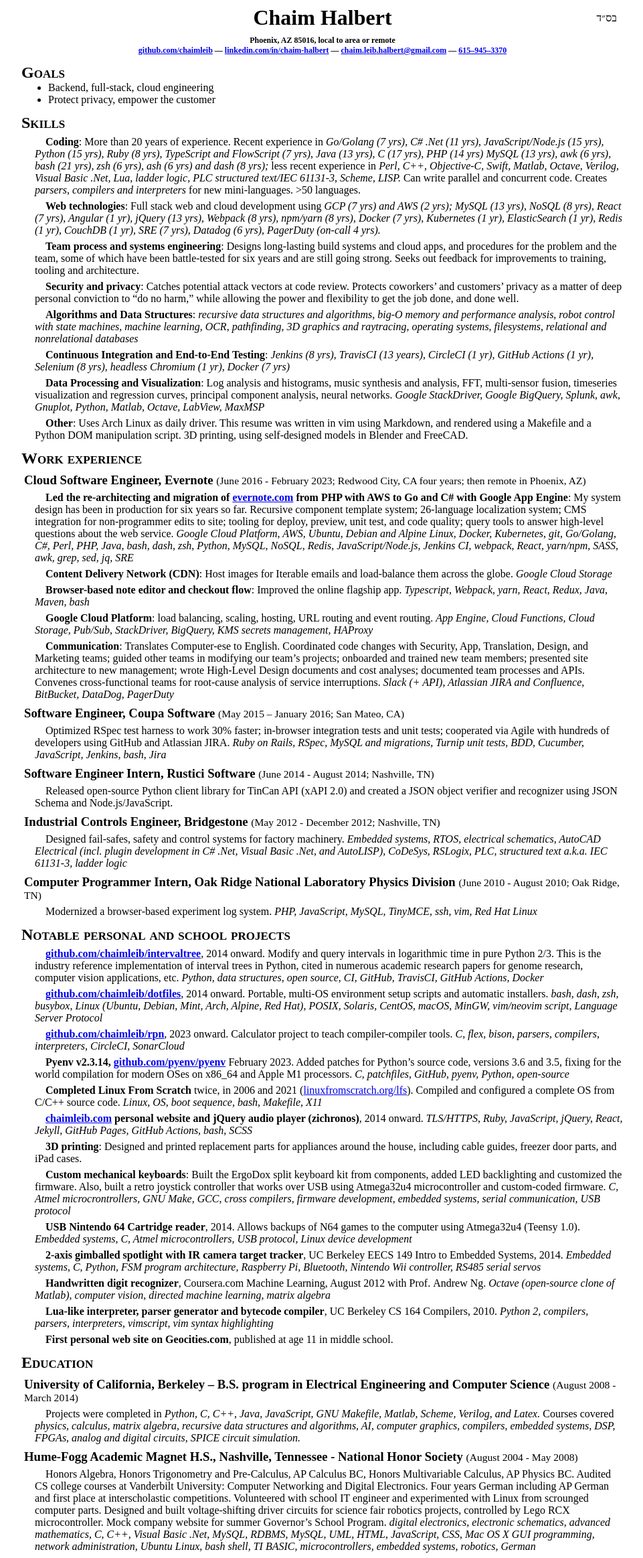
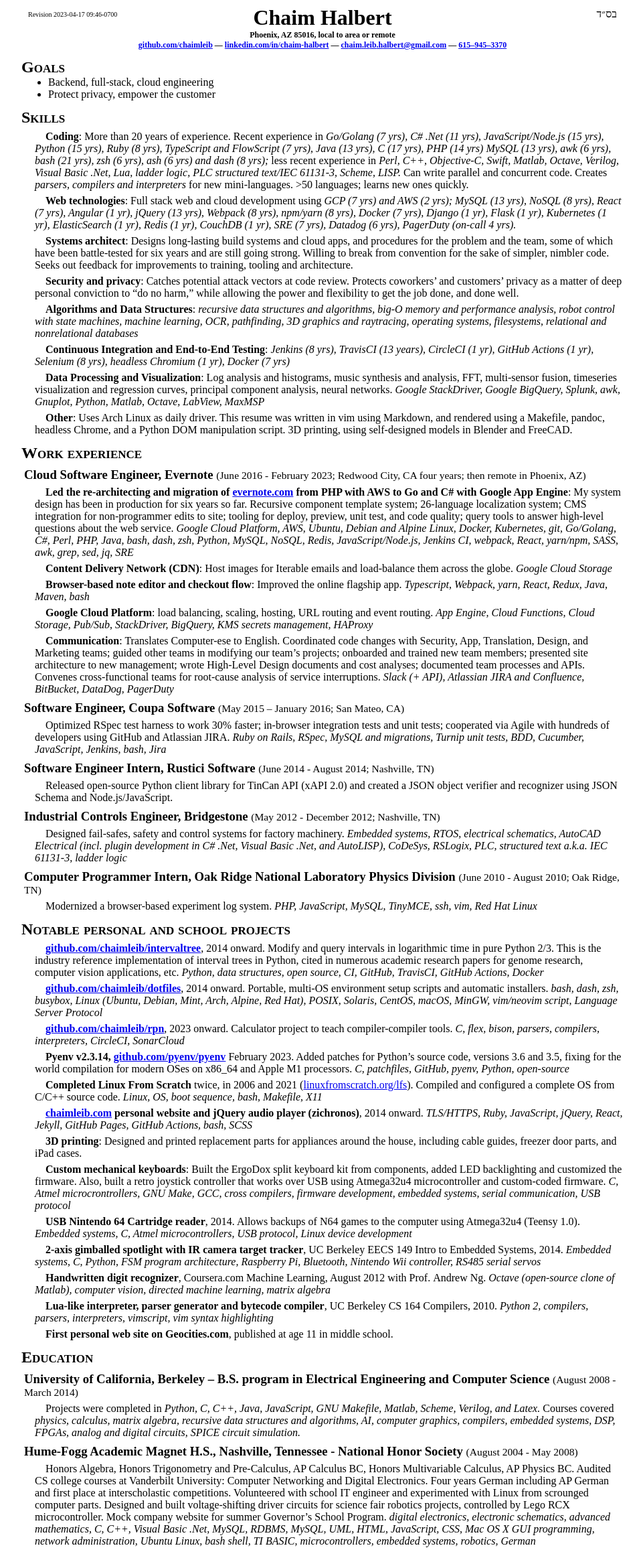
Before and after one commit to chaimleib/chaimleib.github.io, a Jekyll site: the page built from resume/index.html, in a window 1280 px wide. Shown: the whole page at 67% size, without its empty margins (158-1119 px from the left). Built offline with Jekyll 4.4.1, drawn with Linux system fonts in a browser that asks for light colours.

Commit message:
resume: Django, Flask

```diff
--- a/_layouts/resume.html
+++ b/_layouts/resume.html
@@ -3,7 +3,7 @@
   <meta charset="utf-8"/>
   <meta name="generator" content="pandoc"/>
   <meta name="viewport" content="width=device-width, initial-scale=1.0, user-scalable=yes"/>
-  <meta name="revised" content="Chaim Halbert, 2023-04-14 16:49-0700"/>
+  <meta name="revised" content="Chaim Halbert, 2023-04-17 09:46-0700"/>
   <title>Chaim Halbert</title>
   <style>
     code{white-space: pre-wrap;}
@@ -43,14 +43,23 @@
       position: absolute;
       display: inline-block;
       right: 10px;
-      top: 10px;
+      top: 4px;
       font-family: &quot;Times New Roman&quot;, &quot;Times&quot;, serif;
     }
+
+    #revision {
+      position: absolute;
+      display: inline-block;
+      left: 10px;
+      top: 8px; /* using same top value as #bsd looks misaligned */
+      font-size: 10px;
+    }
+
 
     h1 {
       text-align: center;
       margin-top: 0;
-      margin-bottom: 8px;
+      margin-bottom: 0;
     }
 
     h2 {
@@ -104,7 +113,7 @@
 <div class="content">
 <header id="title-block-header">
 <h1 class="title">Chaim Halbert</h1>
-</header>
+</header><div id="revision">Revision 2023-04-17 09:46-0700</div>
 <div id="bsd" dir="rtl">
 בס״ד
 </div>
@@ -172,18 +181,20 @@
 Swift, Matlab, Octave, Verilog, Visual Basic .Net, Lua, ladder logic,
 PLC structured text/IEC 61131-3, Scheme, LISP.</em> Can write parallel
 and concurrent code. Creates <em>parsers, compilers and
-interpreters</em> for new mini-languages. &gt;50 languages.</p>
+interpreters</em> for new mini-languages. &gt;50 languages; learns new
+ones quickly.</p>
 <p><strong>Web technologies</strong>: Full stack web and cloud
 development using <em>GCP (7 yrs) and AWS (2 yrs); MySQL (13 yrs), NoSQL
 (8 yrs), React (7 yrs), Angular (1 yr), jQuery (13 yrs), Webpack (8
-yrs), npm/yarn (8 yrs), Docker (7 yrs), Kubernetes (1 yr), ElasticSearch
-(1 yr), Redis (1 yr), CouchDB (1 yr), SRE (7 yrs), Datadog (6 yrs),
-PagerDuty (on-call 4 yrs).</em></p>
-<p><strong>Team process and systems engineering</strong>: Designs
-long-lasting build systems and cloud apps, and procedures for the
-problem and the team, some of which have been battle-tested for six
-years and are still going strong. Seeks out feedback for improvements to
-training, tooling and architecture.</p>
+yrs), npm/yarn (8 yrs), Docker (7 yrs), Django (1 yr), Flask (1 yr),
+Kubernetes (1 yr), ElasticSearch (1 yr), Redis (1 yr), CouchDB (1 yr),
+SRE (7 yrs), Datadog (6 yrs), PagerDuty (on-call 4 yrs).</em></p>
+<p><strong>Systems architect</strong>: Designs long-lasting build
+systems and cloud apps, and procedures for the problem and the team,
+some of which have been battle-tested for six years and are still going
+strong. Willing to break from convention for the sake of simpler,
+nimbler code. Seeks out feedback for improvements to training, tooling
+and architecture.</p>
 <p><strong>Security and privacy</strong>: Catches potential attack
 vectors at code review. Protects coworkers’ and customers’ privacy as a
 matter of deep personal conviction to “do no harm,” while allowing the
@@ -203,9 +214,9 @@
 analysis, neural networks. <em>Google StackDriver, Google BigQuery,
 Splunk, awk, Gnuplot, Python, Matlab, Octave, LabView, MaxMSP</em></p>
 <p><strong>Other</strong>: Uses Arch Linux as daily driver. This resume
-was written in vim using Markdown, and rendered using a Makefile and a
-Python DOM manipulation script. 3D printing, using self-designed models
-in Blender and FreeCAD.</p>
+was written in vim using Markdown, and rendered using a Makefile,
+pandoc, headless Chrome, and a Python DOM manipulation script. 3D
+printing, using self-designed models in Blender and FreeCAD.</p>
 <h2 id="work-experience">Work experience</h2>
 <h3 id="cloud-software-engineer-evernote-june-2016---february-2023-redwood-city-ca-four-years-then-remote-in-phoenix-az">Cloud
 Software Engineer, Evernote <small>(June 2016 - February 2023; Redwood
```
